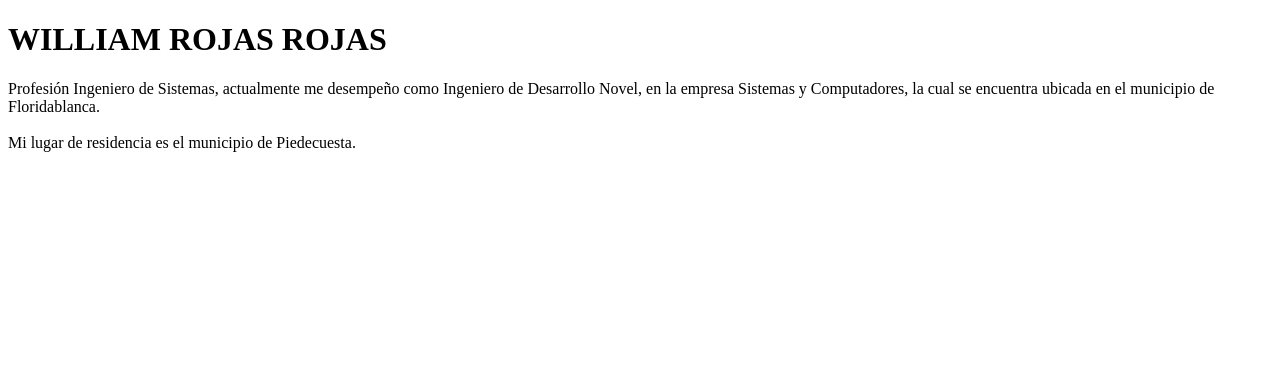
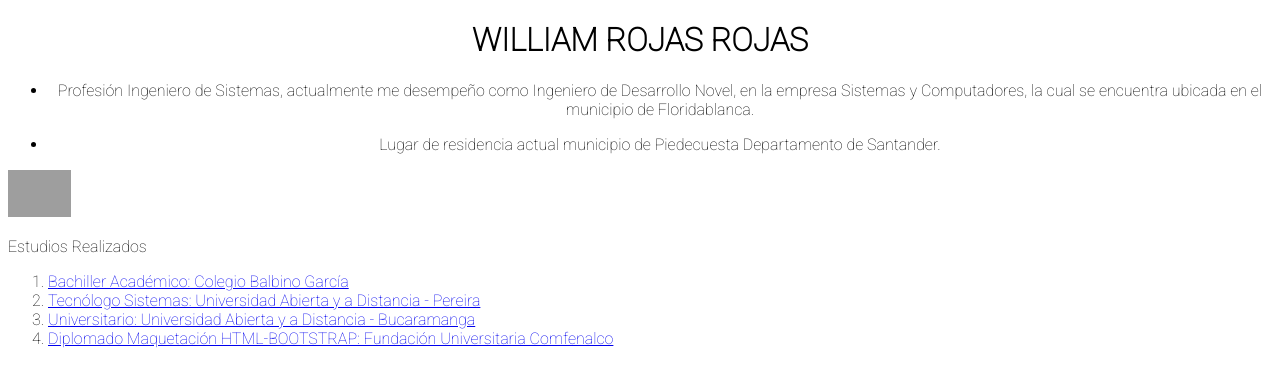
Before and after one commit to wrojas2/curso_3_html_css_bootstrap, a plain HTML site: page perfil.html in a window 1280 px wide. Drawn offline with Linux system fonts and the light colour scheme; grey boxes are pictures that could not be loaded.

Commit message:
Actualización Estudios Realizados.

```diff
--- a/perfil.html
+++ b/perfil.html
@@ -4,16 +4,59 @@
     <meta charset="UTF-8">
     <meta http-equiv="X-UA-Compatible" content="IE=edge">
     <meta name="viewport" content="width=div, initial-scale=1.0">
+    <link rel="preconnect" href="https://fonts.googleapis.com">
+    <link rel="preconnect" href="https://fonts.gstatic.com" crossorigin>
+    <link href="https://fonts.googleapis.com/css2?family=Roboto:wght@100&display=swap" rel="stylesheet">
     <title>PERFIL</title>
 </head>
+<style>
+    body{
+        font-family: 'Roboto', sans-serif;
+    }
+</style>
 <body>
     <div>
-        <h1>WILLIAM ROJAS ROJAS</h1>
-        <p>Profesión Ingeniero de Sistemas, actualmente me desempeño como Ingeniero de Desarrollo Novel, en la empresa
-            Sistemas y Computadores, la cual se encuentra ubicada en el municipio de Floridablanca.
-            <br><br>
-            Mi lugar de residencia es el municipio de Piedecuesta.
-        </p>
+        <center>
+            <h1>WILLIAM ROJAS ROJAS</h1>
+            <ul>
+                <li>
+                <p>Profesión Ingeniero de Sistemas, actualmente me desempeño como Ingeniero de Desarrollo Novel, en la empresa
+                    Sistemas y Computadores, la cual se encuentra ubicada en el municipio de Floridablanca.
+                </li>
+                <li>
+                    Lugar de residencia actual municipio de Piedecuesta Departamento de Santander.
+                </li>
+                </p>
+            </ul>
+        </center>
+    </div>
+    <div>
+        <a href="index.html" target="_blank">
+            <img src="https://cdn-icons-png.flaticon.com/512/5974/5974636.png" alt="btn1" width="5%" height="5%">
+        </a>
+        <p>Estudios Realizados</p>
+        <ol>
+            <li>
+                <a href="http://colegiobalbinogarcia.edu.co/img/content/completo_51.jpg" alt="btn2">
+                    Bachiller Académico: Colegio Balbino García
+                </a>
+            </li>
+            <li>
+                <a href="https://occidente.unad.edu.co/images/dosquebradas.jpg" alt="btn3">
+                    Tecnólogo Sistemas: Universidad Abierta y a Distancia - Pereira
+                </a>
+            </li>
+            <li>
+                <a href="https://centroriente.unad.edu.co/images/bucaramanga-centro.jpg" alt="btn4">
+                    Universitario: Universidad Abierta y a Distancia - Bucaramanga
+                </a>
+            </li>
+            <li>
+                <a href="https://www.unc.edu.co/wp-content/uploads/2020/04/Registro-2@4x-2048x512.png" alt="btn5">
+                    Diplomado Maquetación HTML-BOOTSTRAP: Fundación Universitaria Comfenalco
+                </a>
+            </li>
+        </ol>
     </div>
 </body>
 </html>
```
